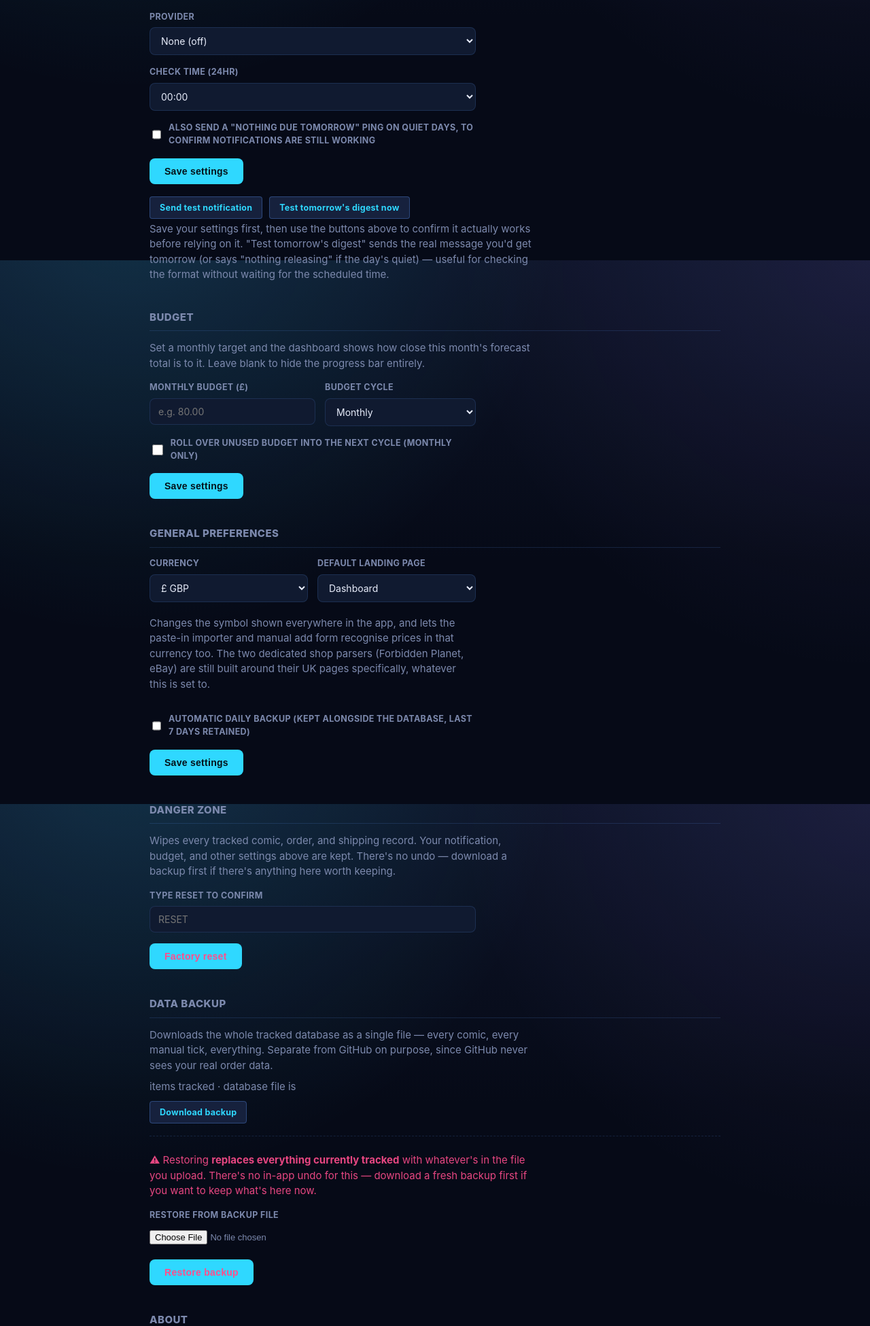
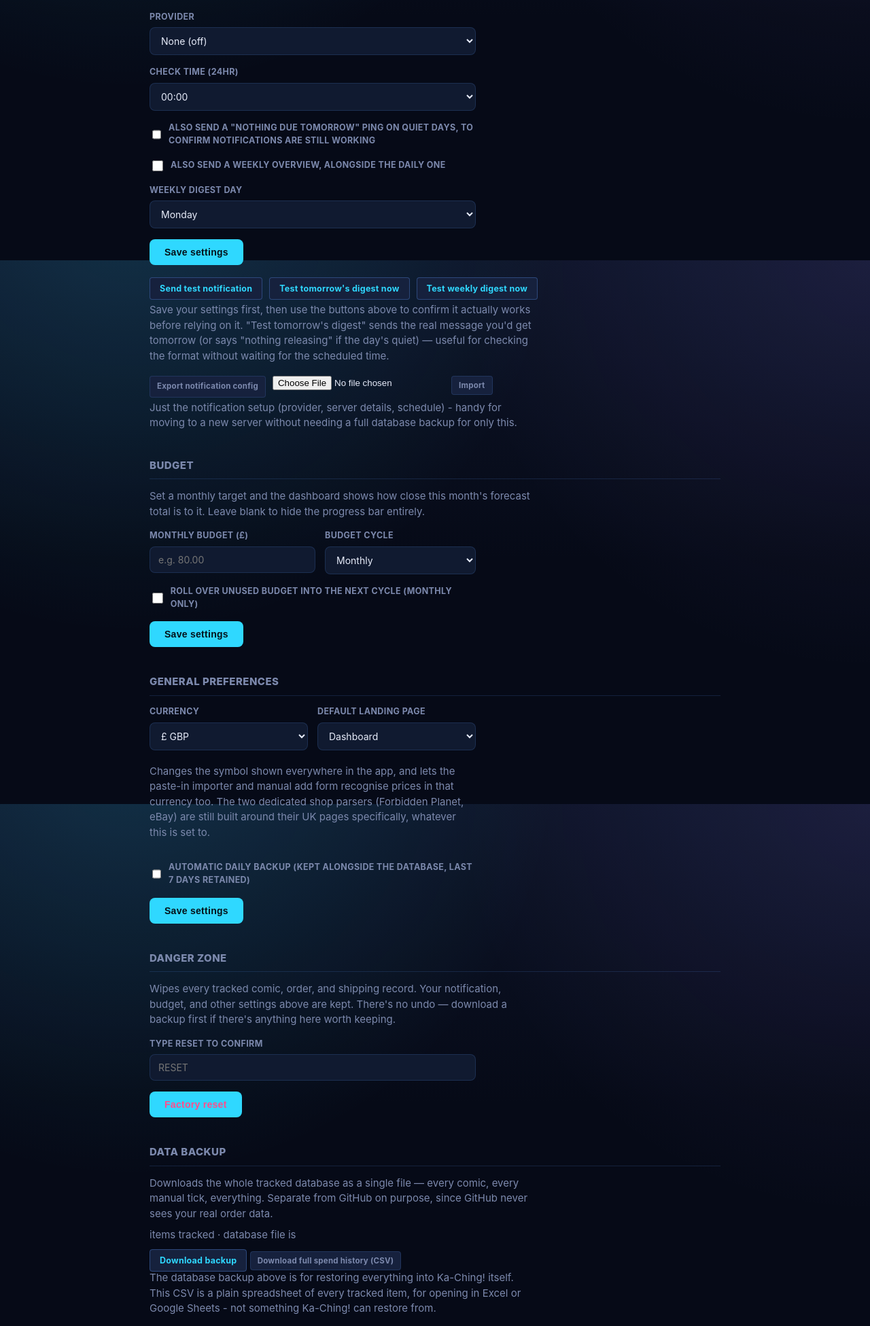
Before and after one commit to callum87-Lab/Ka-Ching, a FastAPI app: template app/templates/settings.html in a window 1280 px wide. Shown: the part 417-2368 px from the top of the page at 68% size. Run offline with FastAPI, Linux system fonts and the light colour scheme; the template is opened without the code that fills it, so the values that code supplies are empty; parts of the project's set-up code (start-up, migrations or seed data) failed here and were passed over.

Commit message:
Batch 1: search filters, Insights cards, last-used shop, CSV/notification export, weekly digest

```diff
--- a/app/main.py
+++ b/app/main.py
@@ -27,7 +27,7 @@ logger = logging.getLogger("kaching")
 app = FastAPI(title="Ka-Ching!")
 templates = Jinja2Templates(directory=os.path.join(APP_DIR, "templates"))
 
-APP_VERSION = "2026.07.20.1"
+APP_VERSION = "2026.07.20.2"
 templates.env.globals["app_version"] = APP_VERSION
 app.mount("/static", StaticFiles(directory=os.path.join(APP_DIR, "static")), name="static")
 
@@ -118,6 +118,42 @@ async def _daily_notification_loop():
             await asyncio.sleep(3600)
 
 
+async def _weekly_notification_loop():
+    """Runs forever in the background: once a week, on whichever day is
+    configured in Settings, sends the optional weekly digest - same notify
+    hour as the daily one, just a different day-of-week gate. Does nothing
+    if the weekly digest is turned off."""
+    while True:
+        try:
+            conn = db.get_db()
+            cur = conn.cursor()
+            try:
+                notify_hour = int(notifications.get_setting(cur, "notify_hour", "8") or 8)
+            except (TypeError, ValueError):
+                notify_hour = 8
+            try:
+                digest_day = int(notifications.get_setting(cur, "weekly_digest_day", "0") or 0)
+            except (TypeError, ValueError):
+                digest_day = 0
+            conn.close()
+
+            now = datetime.now()
+            target = now.replace(hour=notify_hour, minute=0, second=0, microsecond=0)
+            days_ahead = (digest_day - now.weekday()) % 7
+            target += timedelta(days=days_ahead)
+            if target <= now:
+                target += timedelta(days=7)
+            wait_seconds = max(1.0, (target - now).total_seconds())
+            logger.info("WEEKLY NOTIFY SCHEDULER: sleeping %.0fs until %s", wait_seconds, target.isoformat())
+            await asyncio.sleep(wait_seconds)
+
+            result = await asyncio.to_thread(notifications.check_and_notify_week)
+            logger.info("WEEKLY NOTIFY SCHEDULER: weekly check ran, result=%s", result)
+        except Exception:
+            logger.exception("WEEKLY NOTIFY SCHEDULER: weekly check failed, will retry next week")
+            await asyncio.sleep(3600)
+
+
 async def _daily_backup_loop():
     """Runs forever in the background: once a day, if auto-backup is turned
     on in Settings, copies the database into a timestamped file under
@@ -159,6 +195,7 @@ async def _daily_backup_loop():
 @app.on_event("startup")
 async def start_notification_scheduler():
     asyncio.create_task(_daily_notification_loop())
+    asyncio.create_task(_weekly_notification_loop())
     asyncio.create_task(_daily_backup_loop())
 
 
@@ -1076,10 +1113,14 @@ def new_items_form(request: Request):
     conn = db.get_db()
     cur = conn.cursor()
     all_sources = get_all_sources(cur)
+    cur.execute("SELECT source FROM items ORDER BY imported_at DESC LIMIT 1")
+    last_row = cur.fetchone()
+    last_used_source = last_row["source"] if last_row else DEFAULT_SOURCE
     conn.close()
     return templates.TemplateResponse("add_items.html", {
         "request": request,
         "all_sources": all_sources,
+        "last_used_source": last_used_source,
         "result": None,
     })
 
@@ -1210,10 +1251,11 @@ SEARCH_SORT_OPTIONS = {
     "price_desc": ("price DESC, name", "Price (highest)"),
     "price_asc": ("price ASC, name", "Price (lowest)"),
     "name_asc": ("name ASC", "Name (A-Z)"),
+    "added_desc": ("imported_at DESC", "Recently added"),
 }
 
 
-def build_search_query(q, source, status, start_date, end_date):
+def build_search_query(q, source, status, start_date, end_date, min_price=None, max_price=None):
     """Returns (where_clause, params) shared by the search page and CSV
     export, so both stay in sync with exactly the same filtering logic."""
     conditions = []
@@ -1238,6 +1280,12 @@ def build_search_query(q, source, status, start_date, end_date):
     if end_date:
         conditions.append("release_date <= ?")
         params.append(end_date)
+    if min_price is not None:
+        conditions.append("price >= ?")
+        params.append(min_price)
+    if max_price is not None:
+        conditions.append("price <= ?")
+        params.append(max_price)
     where_clause = " AND ".join(conditions) if conditions else "1=1"
     return where_clause, params
 
@@ -1329,6 +1377,38 @@ def insights_page(request: Request):
     cur.execute("SELECT price FROM items WHERE status = 'cancelled'")
     cancelled_saved = round(sum(r["price"] for r in cur.fetchall()), 2)
 
+    # Next month forecast - same calculation the dashboard hero uses, just
+    # surfaced here too as its own stat card.
+    today = date.today()
+    nm_start = shift_month(today.replace(day=1), 1)
+    nm_end = nm_start.replace(day=calendar.monthrange(nm_start.year, nm_start.month)[1])
+    next_month_items = fetch_items_between(cur, nm_start, nm_end)
+    next_month_groups = group_by_date(next_month_items)
+    next_month_comics_total = round(sum(i["price"] for i in next_month_items), 2)
+    next_month_shipping_total, _, _, _, _, _, _, _, _ = compute_shipping_for_groups(cur, next_month_groups)
+    next_month_forecast = round(next_month_comics_total + next_month_shipping_total, 2)
+    next_month_forecast_label = nm_start.strftime("%B %Y")
+
+    avg_shipping_per_month = round(total_all_shipping / months_with_data, 2)
+
+    # Busiest release day of the week - which weekday has the most issues
+    # released on it, across everything dated.
+    weekday_counts = {}
+    for it in dated_items:
+        wd = date.fromisoformat(it["release_date"]).strftime("%A")
+        weekday_counts[wd] = weekday_counts.get(wd, 0) + 1
+    busiest_weekday = max(weekday_counts, key=weekday_counts.get) if weekday_counts else None
+    busiest_weekday_count = weekday_counts.get(busiest_weekday, 0) if busiest_weekday else 0
+
+    # Biggest and cheapest single shipping charge ever actually captured -
+    # real per-shipment amounts, not an estimate.
+    cur.execute("SELECT amount, source FROM shipment_postage ORDER BY amount DESC LIMIT 1")
+    biggest_shipping_row = cur.fetchone()
+    biggest_shipping = dict(biggest_shipping_row) if biggest_shipping_row else None
+    cur.execute("SELECT amount, source FROM shipment_postage ORDER BY amount ASC LIMIT 1")
+    cheapest_shipping_row = cur.fetchone()
+    cheapest_shipping = dict(cheapest_shipping_row) if cheapest_shipping_row else None
+
     by_shop = {}
     for it in all_items:
         by_shop.setdefault(it["source"], []).append(it)
@@ -1393,6 +1473,13 @@ def insights_page(request: Request):
         "cancelled_saved": cancelled_saved,
         "shipping_ratio_pct": shipping_ratio_pct,
         "total_all_spend": total_all_spend,
+        "next_month_forecast": next_month_forecast,
+        "next_month_forecast_label": next_month_forecast_label,
+        "avg_shipping_per_month": avg_shipping_per_month,
+        "busiest_weekday": busiest_weekday,
+        "busiest_weekday_count": busiest_weekday_count,
+        "biggest_shipping": biggest_shipping,
+        "cheapest_shipping": cheapest_shipping,
     })
 
 
@@ -1405,6 +1492,8 @@ def search_items(
     start_date: str | None = None,
     end_date: str | None = None,
     sort: str | None = None,
+    min_price: str | None = None,
+    max_price: str | None = None,
 ):
     conn = db.get_db()
     cur = conn.cursor()
@@ -1412,6 +1501,19 @@ def search_items(
 
     active_status = status or "all"
     active_sort = sort if sort in SEARCH_SORT_OPTIONS else "date_desc"
+
+    min_price_val = None
+    if min_price and min_price.strip():
+        try:
+            min_price_val = float(min_price)
+        except ValueError:
+            min_price_val = None
+    max_price_val = None
+    if max_price and max_price.strip():
+        try:
+            max_price_val = float(max_price)
+        except ValueError:
+            max_price_val = None
 
     active_date_preset = None
     active_date_preset_label = None
@@ -1428,6 +1530,7 @@ def search_items(
 
     has_filter = bool(
         (q and q.strip()) or source or (status and status != "all") or start_date or end_date
+        or min_price_val is not None or max_price_val is not None
     )
 
     results = []
@@ -1437,7 +1540,9 @@ def search_items(
     truncated = False
 
     if has_filter:
-        where_clause, params = build_search_query(q, source, active_status, start_date, end_date)
+        where_clause, params = build_search_query(
+            q, source, active_status, start_date, end_date, min_price_val, max_price_val
+        )
         order_sql = SEARCH_SORT_OPTIONS[active_sort][0]
 
         cur.execute(f"SELECT * FROM items WHERE {where_clause} ORDER BY {order_sql}", params)
@@ -1468,6 +1573,8 @@ def search_items(
         "active_status": active_status,
         "start_date": start_date or "",
         "end_date": end_date or "",
+        "min_price": min_price or "",
+        "max_price": max_price or "",
         "active_sort": active_sort,
         "active_date_preset": active_date_preset,
         "active_date_preset_label": active_date_preset_label,
@@ -1489,6 +1596,8 @@ def export_search_csv(
     start_date: str | None = None,
     end_date: str | None = None,
     sort: str | None = None,
+    min_price: str | None = None,
+    max_price: str | None = None,
 ):
     """Downloads whatever's currently filtered on the search page as a CSV
     file - reuses the exact same query-building logic, so the export always
@@ -1496,9 +1605,24 @@ def export_search_csv(
     active_status = status or "all"
     active_sort = sort if sort in SEARCH_SORT_OPTIONS else "date_desc"
 
+    min_price_val = None
+    if min_price and min_price.strip():
+        try:
+            min_price_val = float(min_price)
+        except ValueError:
+            min_price_val = None
+    max_price_val = None
+    if max_price and max_price.strip():
+        try:
+            max_price_val = float(max_price)
+        except ValueError:
+            max_price_val = None
+
     conn = db.get_db()
     cur = conn.cursor()
-    where_clause, params = build_search_query(q, source, active_status, start_date, end_date)
+    where_clause, params = build_search_query(
+        q, source, active_status, start_date, end_date, min_price_val, max_price_val
+    )
     order_sql = SEARCH_SORT_OPTIONS[active_sort][0]
     cur.execute(f"SELECT * FROM items WHERE {where_clause} ORDER BY {order_sql}", params)
     rows = [dict(r) for r in cur.fetchall()]
@@ -1888,6 +2012,7 @@ def settings_form(
     restore_result: str | None = None,
     restore_count: int | None = None,
     reset_result: str | None = None,
+    notif_import_result: str | None = None,
 ):
     conn = db.get_db()
     cur = conn.cursor()
@@ -1910,6 +2035,7 @@ def settings_form(
         "restore_result": restore_result,
         "restore_count": restore_count,
         "reset_result": reset_result,
+        "notif_import_result": notif_import_result,
         "item_count": item_count,
         "db_size_label": db_size_label,
     })
@@ -1929,6 +2055,8 @@ def save_settings(
     webhook_json_template: str = Form(""),
     monthly_budget: str = Form(""),
     notify_on_quiet_days: str = Form("no"),
+    weekly_digest_enabled: str = Form("no"),
+    weekly_digest_day: str = Form("0"),
     budget_cycle: str = Form("monthly"),
     budget_rollover: str = Form("no"),
     currency_symbol: str = Form("gbp"),
@@ -1948,6 +2076,8 @@ def save_settings(
         "webhook_json_template": webhook_json_template.strip() or '{"title": "{title}", "message": "{message}"}',
         "monthly_budget": monthly_budget.strip(),
         "notify_on_quiet_days": notify_on_quiet_days,
+        "weekly_digest_enabled": weekly_digest_enabled,
+        "weekly_digest_day": weekly_digest_day,
         "budget_cycle": budget_cycle,
         "budget_rollover": budget_rollover,
         "currency_symbol": currency_symbol,
@@ -1974,6 +2104,17 @@ def test_notification():
 @app.post("/settings/test-digest")
 def test_digest():
     result = notifications.check_and_notify_tomorrow(force=True)
+    if result is None:
+        return RedirectResponse(url="/settings?test_error=No+provider+configured", status_code=303)
+    ok, err = result
+    if ok:
+        return RedirectResponse(url="/settings?test_result=sent", status_code=303)
+    return RedirectResponse(url=f"/settings?test_error={quote(err or 'Unknown error')}", status_code=303)
+
+
+@app.post("/settings/test-weekly-digest")
+def test_weekly_digest():
+    result = notifications.check_and_notify_week(force=True)
     if result is None:
         return RedirectResponse(url="/settings?test_error=No+provider+configured", status_code=303)
     ok, err = result
@@ -1996,6 +2137,81 @@ def factory_reset(confirm: str = Form(...)):
     conn.close()
     logger.warning("FACTORY RESET: all tracked items and order data wiped, settings kept")
     return RedirectResponse(url="/settings?reset_result=done", status_code=303)
+
+
+NOTIFICATION_SETTINGS_KEYS = [
+    "notify_provider", "notify_hour", "ntfy_url", "ntfy_topic",
+    "gotify_url", "gotify_token", "telegram_bot_token", "telegram_chat_id",
+    "webhook_url", "webhook_json_template", "notify_on_quiet_days",
+    "weekly_digest_enabled", "weekly_digest_day",
+]
+
+
+@app.get("/settings/export-notifications.json")
+def export_notification_config():
+    """Downloads just the notification setup - handy when moving to a new
+    server, without needing a full database backup for just this."""
+    conn = db.get_db()
+    cur = conn.cursor()
+    config = {key: notifications.get_setting(cur, key, "") for key in NOTIFICATION_SETTINGS_KEYS}
+    conn.close()
+    payload = json.dumps(config, indent=2).encode("utf-8")
+    filename = f"kaching-notification-config-{date.today().isoformat()}.json"
+    return Response(
+        content=payload,
+        media_type="application/json",
+        headers={"Content-Disposition": f'attachment; filename="{filename}"'},
+    )
+
+
+@app.post("/settings/import-notifications")
+async def import_notification_config(notification_config_file: UploadFile = File(...)):
+    contents = await notification_config_file.read()
+    try:
+        config = json.loads(contents)
+    except (json.JSONDecodeError, UnicodeDecodeError):
+        logger.warning("NOTIFICATION CONFIG IMPORT rejected: not valid JSON (filename=%s)", notification_config_file.filename)
+        return RedirectResponse(url="/settings?notif_import_result=bad_file", status_code=303)
+
+    if not isinstance(config, dict):
+        return RedirectResponse(url="/settings?notif_import_result=bad_file", status_code=303)
+
+    to_apply = {key: str(config[key]) for key in NOTIFICATION_SETTINGS_KEYS if key in config}
+    notifications.save_settings(to_apply)
+    logger.info("NOTIFICATION CONFIG IMPORTED: %s keys applied", len(to_apply))
+    return RedirectResponse(url="/settings?notif_import_result=ok", status_code=303)
+
+
+@app.get("/settings/export-all.csv")
+def export_all_csv():
+    """Downloads every tracked item, unfiltered - the full spend history,
+    not just whatever's currently filtered on the Search page."""
+    conn = db.get_db()
+    cur = conn.cursor()
+    cur.execute("SELECT * FROM items ORDER BY release_date DESC, name")
+    rows = [dict(r) for r in cur.fetchall()]
+    conn.close()
+
+    buffer = io.StringIO()
+    writer = csv.writer(buffer)
+    writer.writerow(["Name", "Price", "Release Date", "Shop", "Status", "Paid", "Order Number"])
+    for r in rows:
+        writer.writerow([
+            r["name"],
+            f"{r['price']:.2f}",
+            r["release_date"] or "",
+            r["source"],
+            r["status"],
+            "Yes" if r["charge_status"] == "charged" else "No",
+            r["order_number"] or "",
+        ])
+    csv_bytes = buffer.getvalue().encode("utf-8")
+    filename = f"kaching-full-export-{date.today().isoformat()}.csv"
+    return Response(
+        content=csv_bytes,
+        media_type="text/csv",
+        headers={"Content-Disposition": f'attachment; filename="{filename}"'},
+    )
 
 
 @app.get("/settings/backup")
--- a/app/templates/add_items.html
+++ b/app/templates/add_items.html
@@ -20,7 +20,7 @@
       </label>
       <label>
         <span>Source / retailer</span>
-        <input type="text" name="source" list="known-sources" required value="Forbidden Planet" placeholder="e.g. Forbidden Planet">
+        <input type="text" name="source" list="known-sources" required value="{{ last_used_source }}" placeholder="e.g. Forbidden Planet">
         <datalist id="known-sources">
           {% for s in all_sources %}
           <option value="{{ s }}">
--- a/app/templates/settings.html
+++ b/app/templates/settings.html
@@ -108,6 +108,23 @@
       <span>Also send a "nothing due tomorrow" ping on quiet days, to confirm notifications are still working</span>
     </label>
 
+    <label class="checkbox-row">
+      <input type="checkbox" name="weekly_digest_enabled" value="yes" {{ 'checked' if values.weekly_digest_enabled == 'yes' else '' }}>
+      <span>Also send a weekly overview, alongside the daily one</span>
+    </label>
+    <label>
+      <span>Weekly digest day</span>
+      <select name="weekly_digest_day">
+        <option value="0" {{ 'selected' if values.weekly_digest_day == '0' else '' }}>Monday</option>
+        <option value="1" {{ 'selected' if values.weekly_digest_day == '1' else '' }}>Tuesday</option>
+        <option value="2" {{ 'selected' if values.weekly_digest_day == '2' else '' }}>Wednesday</option>
+        <option value="3" {{ 'selected' if values.weekly_digest_day == '3' else '' }}>Thursday</option>
+        <option value="4" {{ 'selected' if values.weekly_digest_day == '4' else '' }}>Friday</option>
+        <option value="5" {{ 'selected' if values.weekly_digest_day == '5' else '' }}>Saturday</option>
+        <option value="6" {{ 'selected' if values.weekly_digest_day == '6' else '' }}>Sunday</option>
+      </select>
+    </label>
+
     <button type="submit">Save settings</button>
   </form>
 
@@ -118,6 +135,9 @@
     <form method="post" action="/settings/test-digest" class="inline-form">
       <button type="submit" class="btn-tiny btn-test">Test tomorrow's digest now</button>
     </form>
+    <form method="post" action="/settings/test-weekly-digest" class="inline-form">
+      <button type="submit" class="btn-tiny btn-test">Test weekly digest now</button>
+    </form>
   </div>
 
   <p class="muted item-form-hint">
@@ -125,6 +145,25 @@
     works before relying on it. "Test tomorrow's digest" sends the real message
     you'd get tomorrow (or says "nothing releasing" if the day's quiet) &mdash;
     useful for checking the format without waiting for the scheduled time.
+  </p>
+
+  {% if notif_import_result == 'ok' %}
+  <div class="result-banner">Notification settings imported.</div>
+  {% elif notif_import_result == 'bad_file' %}
+  <div class="result-banner result-banner-error">That file didn't look like a valid notification config export.</div>
+  {% endif %}
+
+  <div class="settings-test-actions">
+    <a href="/settings/export-notifications.json" class="btn-tiny">Export notification config</a>
+    <form method="post" action="/settings/import-notifications" enctype="multipart/form-data" class="inline-form">
+      <input type="file" name="notification_config_file" accept=".json" required>
+      <button type="submit" class="btn-tiny">Import</button>
+    </form>
+  </div>
+  <p class="muted item-form-hint">
+    Just the notification setup (provider, server details, schedule) - handy
+    for moving to a new server without needing a full database backup for
+    only this.
   </p>
 </section>
 
@@ -148,6 +187,8 @@
     <input type="hidden" name="webhook_url" value="{{ values.webhook_url }}">
     <input type="hidden" name="webhook_json_template" value="{{ values.webhook_json_template }}">
     <input type="hidden" name="notify_on_quiet_days" value="{{ values.notify_on_quiet_days }}">
+    <input type="hidden" name="weekly_digest_enabled" value="{{ values.weekly_digest_enabled }}">
+    <input type="hidden" name="weekly_digest_day" value="{{ values.weekly_digest_day }}">
     <input type="hidden" name="currency_symbol" value="{{ values.currency_symbol }}">
     <input type="hidden" name="default_landing_page" value="{{ values.default_landing_page }}">
     <input type="hidden" name="auto_backup" value="{{ values.auto_backup }}">
@@ -189,6 +230,8 @@
     <input type="hidden" name="webhook_url" value="{{ values.webhook_url }}">
     <input type="hidden" name="webhook_json_template" value="{{ values.webhook_json_template }}">
     <input type="hidden" name="notify_on_quiet_days" value="{{ values.notify_on_quiet_days }}">
+    <input type="hidden" name="weekly_digest_enabled" value="{{ values.weekly_digest_enabled }}">
+    <input type="hidden" name="weekly_digest_day" value="{{ values.weekly_digest_day }}">
     <input type="hidden" name="monthly_budget" value="{{ values.monthly_budget }}">
     <input type="hidden" name="budget_cycle" value="{{ values.budget_cycle }}">
     <input type="hidden" name="budget_rollover" value="{{ values.budget_rollover }}">
@@ -261,6 +304,13 @@
     &middot; database file is <span class="mono">{{ db_size_label }}</span>
   </p>
   <a href="/settings/backup" class="btn-tiny btn-test">Download backup</a>
+  <a href="/settings/export-all.csv" class="btn-tiny">Download full spend history (CSV)</a>
+  <p class="muted item-form-hint">
+    The database backup above is for restoring everything into Ka-Ching!
+    itself. This CSV is a plain spreadsheet of every tracked item, for
+    opening in Excel or Google Sheets - not something Ka-Ching! can restore
+    from.
+  </p>
 
   <div class="restore-section">
     {% if restore_result == 'ok' %}
```
Also changed, not shown: app/notifications.py (+59 -0 lines), app/templates/insights.html (+28 -0 lines), app/templates/search.html (+19 -1 lines), README.md.
